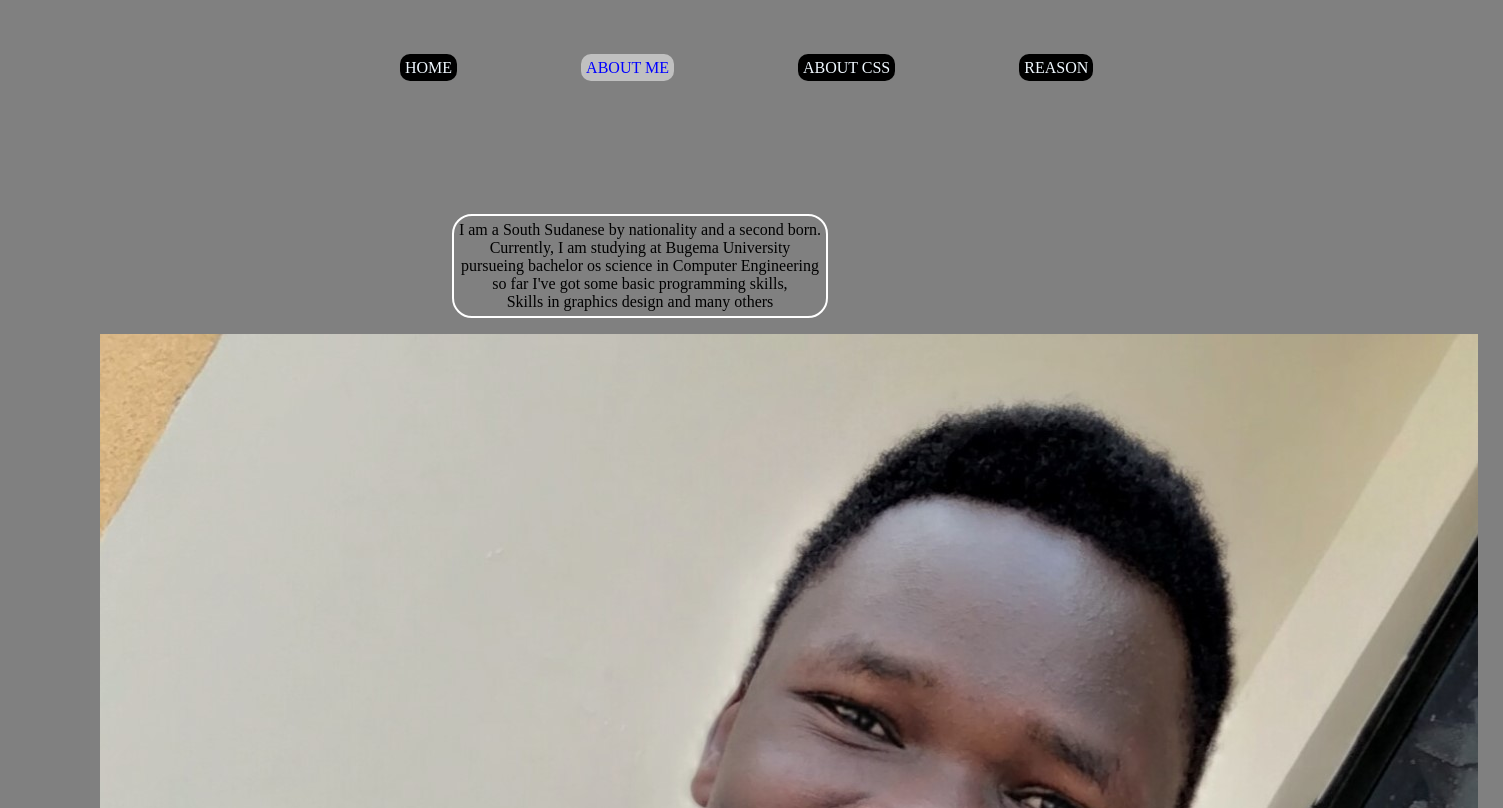
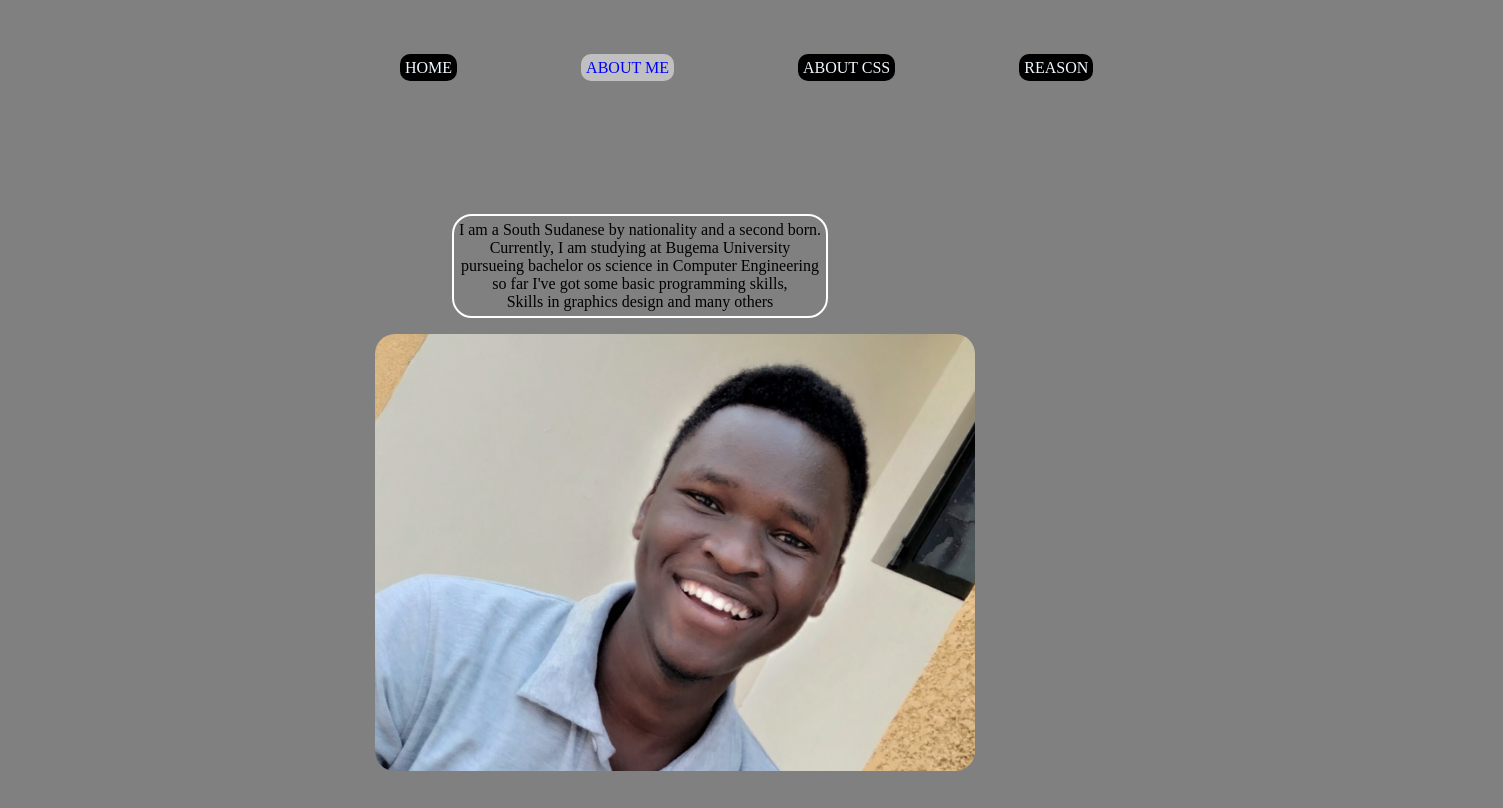
Before and after one commit to Malesh-Stanley/stanley-midsemester, a plain HTML site: page about.html in a window 1280 px wide. Shown: the top 808 px of the page, 1503 px wide, since content can reach past the window. Drawn offline with Linux system fonts and the light colour scheme.

Commit message:
Update style.css

```diff
--- a/style.css
+++ b/style.css
@@ -99,3 +99,9 @@ p a:hover{
     border-radius: 10px;
     padding: 2px;
 }
+div img{
+    width: 600px;
+    border-radius: 20px;
+    margin-bottom: 30px;
+    margin-left: 300px;
+}
```
